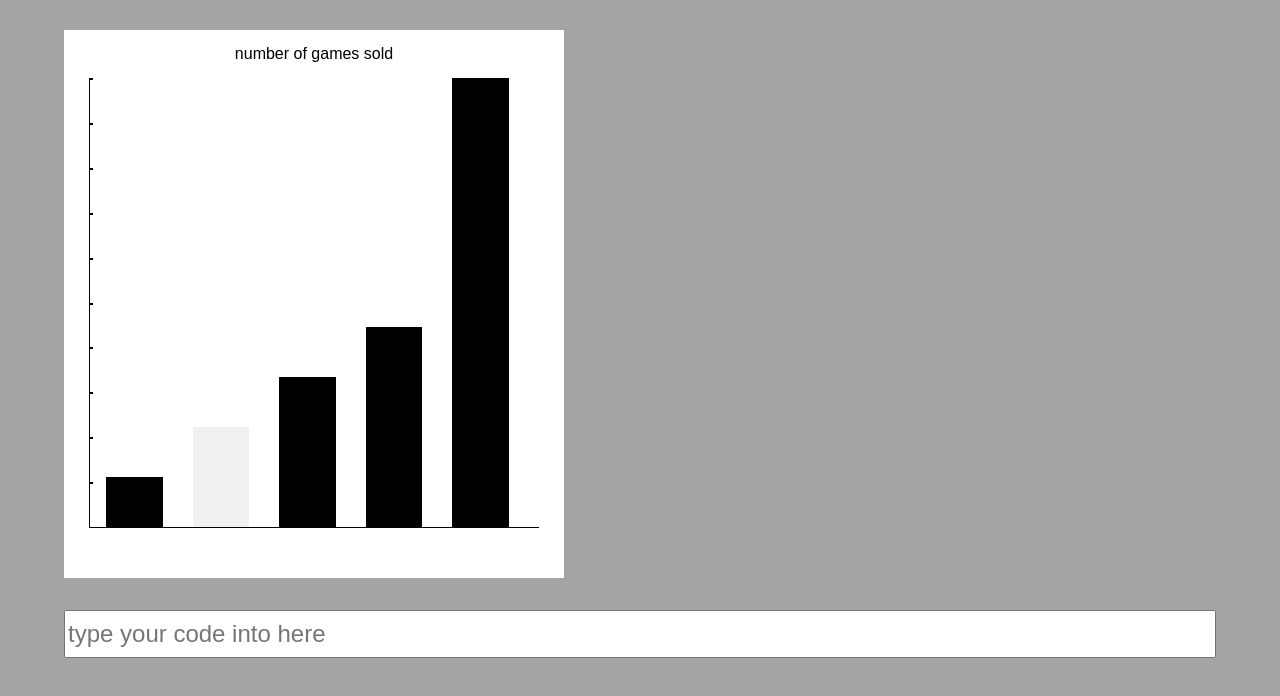
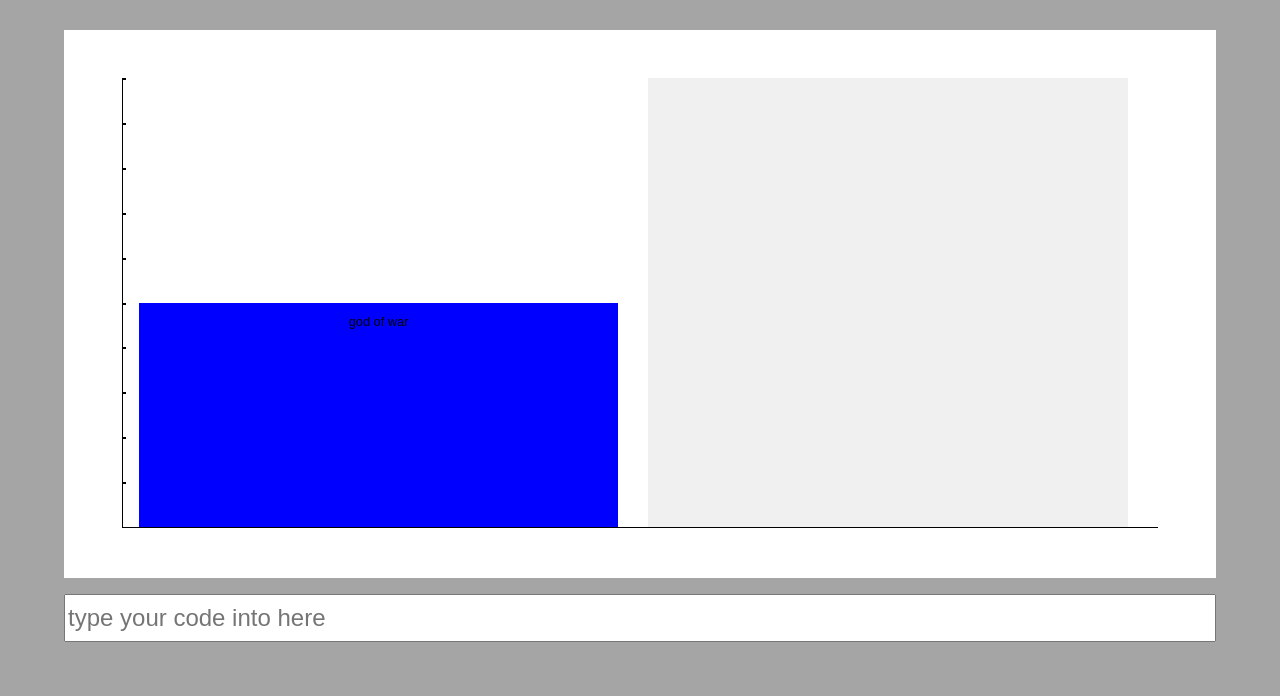
Before and after one commit to meteora277/bar-chart-project, a website: page index.html in a window 1280 px wide. Drawn offline with nearby package versions, Linux system fonts and the light colour scheme.

Commit message:
added create container function, the container everything else will be rendered into

```diff
--- a/index.html
+++ b/index.html
@@ -10,23 +10,8 @@
 
 </head>
 <body>
-  <div id="root"></div>
-  <div class="title">number of games sold</div>
-  <header class="bar-charts-container" >
-
-
-    <div class="plot-grid y-plot-line x-plot-line">
-      <div class="bar-container">
-
-      </div>
-      <div class="tick-container">
-
-      </div>
-    </div>
-
-
-  </header>
-
+  <div id="root">
+  </div>
   <input type="text" id="code" class="code" placeholder="type your code into here">
 
   <script src="https://ajax.googleapis.com/ajax/libs/jquery/3.6.0/jquery.min.js"></script>
--- a/scripts.js
+++ b/scripts.js
@@ -4,18 +4,35 @@ let options = {
   title:"Game Sales 2021",
   titleColor:"#FFFFFF",
   fontSize: "16px",
-  labels:["uwu"],
+  labels:["god of war"],
   labelColor: "#000000",
-  colors: ["#000000","#F0F0F0"],
+  colors: ["#0000FF","#F0F0F0"],
   gap: "30px",
   xAxis: "game",
   yAxis: "units sold",
   yAxisTicks: 10
 };
-let data = [1,2,3,4,9]
+let data = [1,2]
 
+function createContainer(element){
 
-function createBars(array, {colors, gap}){
+  $(element).add(`
+    <div class="title"></div>
+    <div class="bar-charts-container" >
+      <div class="plot-grid y-plot-line x-plot-line">
+        <div class="bar-container">
+
+        </div>
+        <div class="tick-container">
+
+        </div>
+    </div>
+    </div>
+  `).appendTo(element)
+
+}
+
+function createBars(array, { colors, gap, labels }){
 
   let sortedArray = [...array].sort((a,b) => a - b)
   let largestItem = sortedArray[ sortedArray.length -1 ]
@@ -23,8 +40,8 @@ function createBars(array, {colors, gap}){
   array.forEach((item, index) => {
 
     $(".bar-container").add(`
-      <div class="bar" style="height: ${item / largestItem * 100}%; background:${colors[index] || "black"}">
-        uwu
+      <div class="bar" style="height: ${item / largestItem * 100}%; background:${colors[index] || colors[0] || "black"}">
+        <p>${labels[index]|| ""}</p>
       </div`).appendTo(".bar-container")
 
   })
@@ -40,15 +57,15 @@ function createTicks(num){
 
     $(".tick-container").add("<div class='tick'></div>").appendTo(".tick-container")
 
-
   }
 
 }
+let element = document.getElementById("root")
 
+createContainer(element)
 createBars(data, options)
 createTicks(10)
 
-let element = document.getElementById("root")
 
 
 
--- a/style.css
+++ b/style.css
@@ -2,14 +2,18 @@
 
 :root {
   --bar-width: 200px;
-  --chart-width: 500px;
-  --chart-height: 500px;
   --bar-label: flex-start;
   --title-color: "#FFFFFF";
   --title-font-size: "16px";
   --gap: 2rem;
   --number-of-items: 4;
 
+
+}
+
+#root{
+
+height: 500px;
 
 }
 
@@ -33,6 +37,7 @@ body {
 }
 .code{
 
+  margin-top: 4rem;
 height: 3rem;
 font-size: 1.5rem;;
 width:100%;
@@ -41,8 +46,8 @@ width:100%;
 
 .bar-charts-container{
 
-  height: var(--chart-height);
-  width: var(--chart-width);
+  height: 100%;
+  width: 100% ;
   display: flex;
   justify-content: center;
   background: white;
@@ -127,4 +132,7 @@ width:100%;
   justify-content: center;
   margin-right: var(--gap);
   align-self: flex-end;
+  font-size: clamp(0.2rem, 0.8rem, 1rem);
+  overflow: hidden;
+  padding: 0 0.2rem;
 }
```
